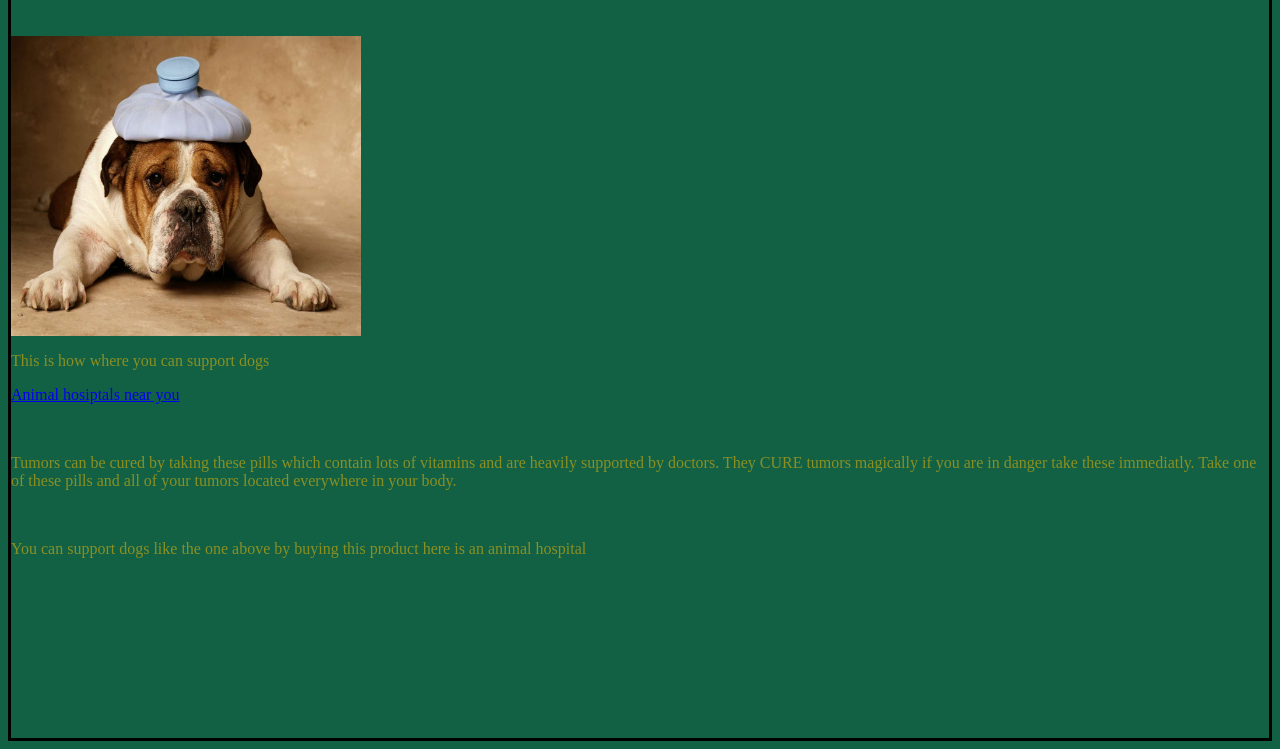
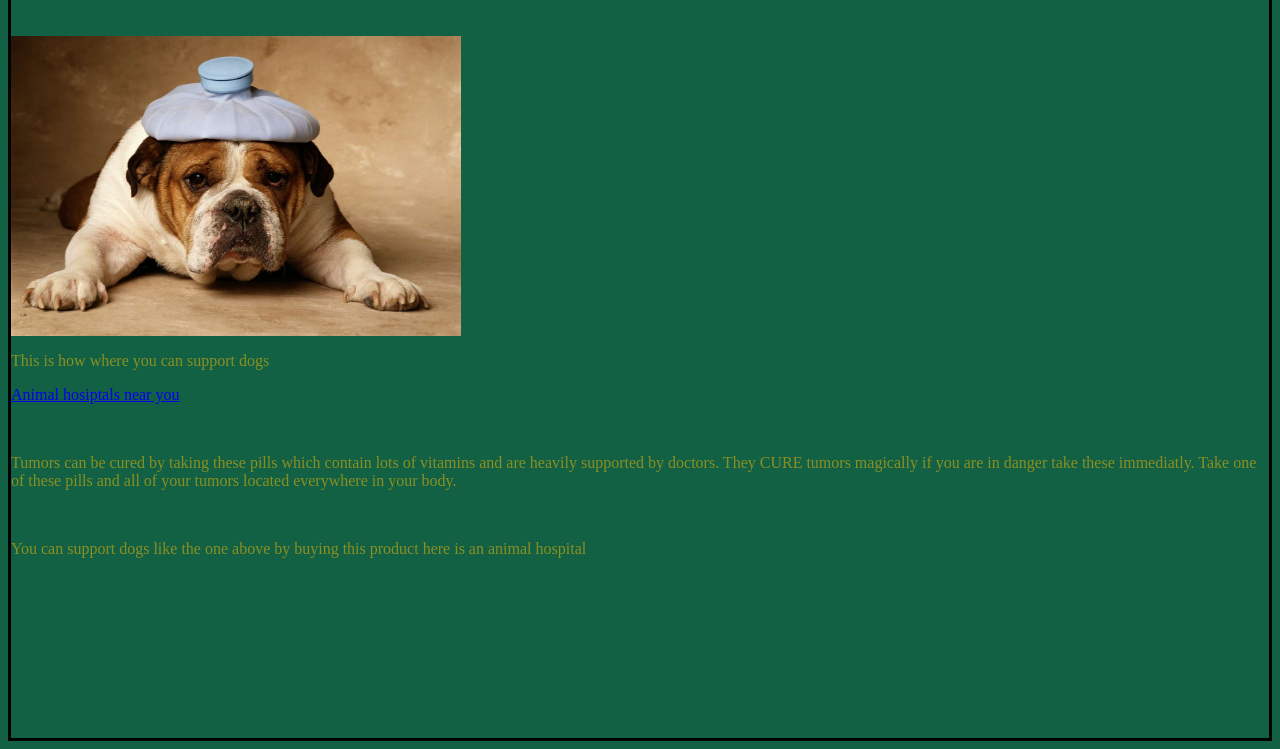
Before and after one commit to Sparks5/Emotional-appeal, a plain HTML site: page index.html in a window 1280 px wide. Shown: the part 51-800 px from the top of the page. Drawn offline with Linux system fonts and the light colour scheme.

Commit message:
Update index.html

```diff
--- a/index.html
+++ b/index.html
@@ -6,7 +6,7 @@
   <style>
     body{color:#8b8f21;margin-left 20%; margin-right 20%; border: solid black; background-color:#126145;font-family arial;font-size 20;
   </style>
-  <img src="images/1200x0.jpg"width=350px height=300px>
+  <img src="images/1200x0.jpg"width=450px height=300px>
 
   <body>
     <p>This is how where you can support dogs </p>
```
